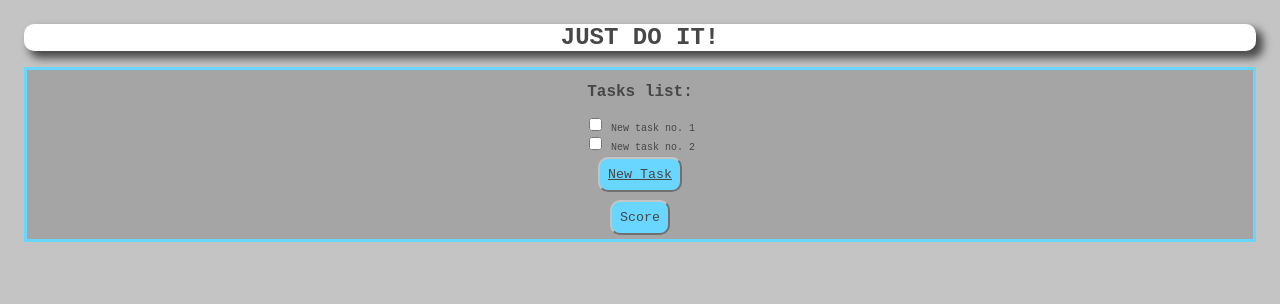
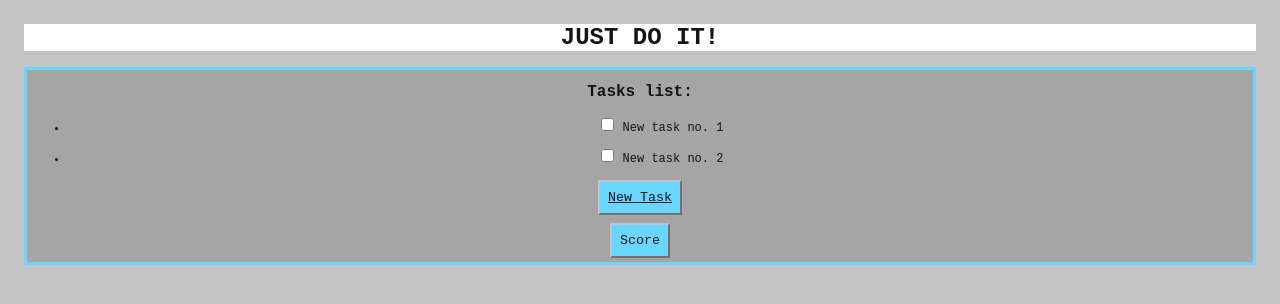
Before and after one commit to Sealious/workshops-2016-summer, a plain HTML site: page thridHomework/index.html in a window 1280 px wide. Drawn offline with Linux system fonts and the light colour scheme.

Commit message:
update 3thHomework

```diff
--- a/thridHomework/index.html
+++ b/thridHomework/index.html
@@ -13,11 +13,17 @@
             <h2>Tasks list:</h2>
 
             <form class="checkList">
-                   <input type="checkbox" name="newTask"/>
-                   <label for="newTask">New task no. 1</label>
-                   <br>
-                    <input type="checkbox" name="newTask"/>
-                    <label for="newTask">New task no. 2</label>
+                <ul>
+                    <li>
+                       <input type="checkbox" name="newTask"/>
+                       <label for="newTask">New task no. 1</label>
+                    </li>
+                       <br>
+                    <li>
+                        <input type="checkbox" name="newTask"/>
+                        <label for="newTask">New task no. 2</label>
+                    </li>
+                </ul>
             </form>
             <form class="buttonAddTask">
                 <button class="buttons">
--- a/thridHomework/style.css
+++ b/thridHomework/style.css
@@ -1,9 +1,10 @@
 *{
     text-align: center;
     box-sizing: border-box;
-    color: hsl(0, 0%, 28%);
+    color: hsl(0, 0%, 8%);
     font-family: "Courier New";
 }
+
 body {
     font-size: 62.5%;
     font-family: "Courier New";
@@ -20,26 +21,27 @@ h1 {
     font-size: 2.4em;
     position: static;
     background-color: white;
-    border-radius: 10px;
-    box-shadow: 6px 6px 8px 1px;
 }
+
 h2 {
     font-size: 1.6em;
 }
-p {
+
+label {
     font-size: 1.2em;
 }
 
 .buttons{
     border-color: #c4c4c4;
-    border-radius: 10px;
     background-color:#68d6ff;
     padding: 0.6em;
     margin: 0.3em;
 }
+
 .tasksData {
     font-family: monospace;
 }
+
 .container{
     background-color: #a5a5a5;
     border: 3px solid #68d6ff;
```
Also changed, not shown: thridHomework/addtask.html (+8 -2 lines).
